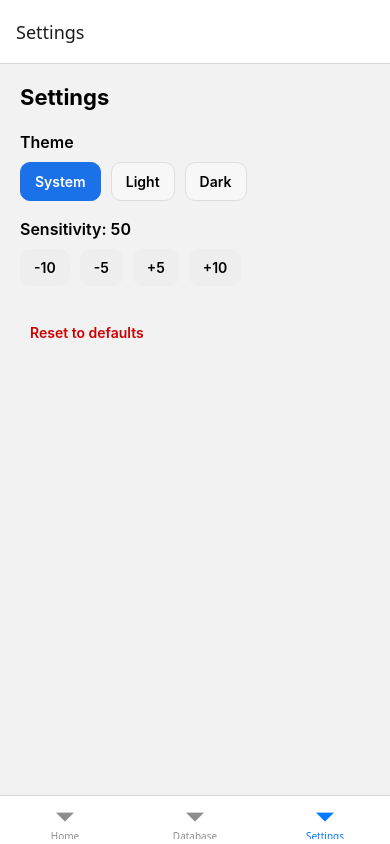
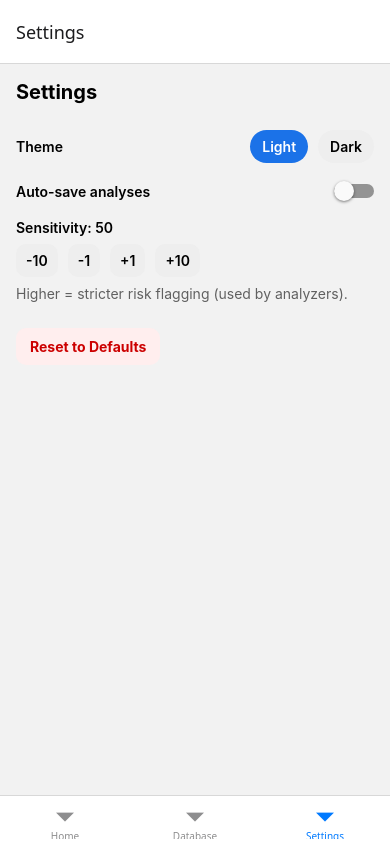
Before and after one commit to Cyamos2/job-scam-detector, a React Native app: screen /Settings in a window 390 px wide. Built offline with nearby package versions, Linux system fonts and the light colour scheme.

Commit message:
fixed SettingsScreen

```diff
--- a/package.json
+++ b/package.json
@@ -23,7 +23,8 @@
     "react-native-gesture-handler": "~2.24.0",
     "react-native-reanimated": "~3.17.4",
     "react-native-safe-area-context": "5.4.0",
-    "react-native-screens": "~4.11.1"
+    "react-native-screens": "~4.11.1",
+    "@react-native-community/slider": "4.5.6"
   },
   "devDependencies": {
     "@babel/core": "^7.25.2",
--- a/src/SettingsProvider.tsx
+++ b/src/SettingsProvider.tsx
@@ -1,72 +1,68 @@
-import React, {
-  createContext,
-  useContext,
-  useEffect,
-  useMemo,
-  useState,
-  ReactNode,
-} from "react";
+import React, { createContext, useContext, useEffect, useMemo, useState } from "react";
 import AsyncStorage from "@react-native-async-storage/async-storage";
 
-export type ThemeMode = "light" | "dark" | "system";
-
-type AppSettings = {
-  theme: ThemeMode;
-  sensitivity: number; // 0..100
-  autoSave: boolean;   // NEW
+export type Settings = {
+  theme: "light" | "dark";
+  sensitivity: number;   // 0–100
+  autoSave: boolean;
 };
 
-type SettingsContextValue = AppSettings & {
-  isHydrated: boolean;
-  setTheme: (t: ThemeMode) => void;
+const DEFAULTS: Settings = { theme: "light", sensitivity: 50, autoSave: false };
+const STORAGE_KEY = "@jsd/settings";
+
+type Ctx = {
+  theme: Settings["theme"];
+  sensitivity: number;
+  autoSave: boolean;
+  loading: boolean;
+  setTheme: (t: Settings["theme"]) => void;
   setSensitivity: (n: number) => void;
-  setAutoSave: (b: boolean) => void; // NEW
+  setAutoSave: (b: boolean) => void;
   resetSettings: () => void;
 };
 
-const STORAGE_KEY = "app.settings.v1";
-const DEFAULTS: AppSettings = { theme: "system", sensitivity: 50, autoSave: false };
+const SettingsContext = createContext<Ctx | undefined>(undefined);
 
-const SettingsContext = createContext<SettingsContextValue | undefined>(undefined);
+export function SettingsProvider({ children }: { children: React.ReactNode }) {
+  const [state, setState] = useState<Settings>(DEFAULTS);
+  const [loading, setLoading] = useState(true);
 
-export const SettingsProvider = ({ children }: { children: ReactNode }) => {
-  const [state, setState] = useState<AppSettings>(DEFAULTS);
-  const [isHydrated, setHydrated] = useState(false);
-
+  // hydrate once
   useEffect(() => {
     (async () => {
       try {
         const raw = await AsyncStorage.getItem(STORAGE_KEY);
-        if (raw) setState((s) => ({ ...s, ...(JSON.parse(raw) as Partial<AppSettings>) }));
-      } finally {
-        setHydrated(true);
-      }
+        if (raw) {
+          const parsed = JSON.parse(raw);
+          setState({ ...DEFAULTS, ...parsed });
+        }
+      } catch {}
+      setLoading(false);
     })();
   }, []);
 
+  // persist whenever state changes (after hydrate)
   useEffect(() => {
-    if (!isHydrated) return;
+    if (loading) return;
     AsyncStorage.setItem(STORAGE_KEY, JSON.stringify(state)).catch(() => {});
-  }, [state, isHydrated]);
+  }, [state, loading]);
 
-  const value = useMemo<SettingsContextValue>(
-    () => ({
-      ...state,
-      isHydrated,
-      setTheme: (t) => setState((s) => ({ ...s, theme: t })),
-      setSensitivity: (n) =>
-        setState((s) => ({ ...s, sensitivity: Math.max(0, Math.min(100, Math.round(n))) })),
-      setAutoSave: (b) => setState((s) => ({ ...s, autoSave: !!b })),
-      resetSettings: () => setState(DEFAULTS),
-    }),
-    [state, isHydrated]
+  const setTheme = (t: Settings["theme"]) => setState(s => ({ ...s, theme: t }));
+  const setSensitivity = (n: number) =>
+    setState(s => ({ ...s, sensitivity: Math.max(0, Math.min(100, Math.round(n))) }));
+  const setAutoSave = (b: boolean) => setState(s => ({ ...s, autoSave: b }));
+  const resetSettings = () => setState(DEFAULTS);
+
+  const value = useMemo(
+    () => ({ ...state, loading, setTheme, setSensitivity, setAutoSave, resetSettings }),
+    [state, loading]
   );
 
   return <SettingsContext.Provider value={value}>{children}</SettingsContext.Provider>;
-};
+}
 
-export const useSettings = () => {
+export function useSettings() {
   const ctx = useContext(SettingsContext);
   if (!ctx) throw new Error("useSettings must be used within a SettingsProvider");
   return ctx;
-};
+}
--- a/src/screens/SettingsScreen.tsx
+++ b/src/screens/SettingsScreen.tsx
@@ -1,77 +1,119 @@
+// src/screens/SettingsScreen.tsx
 import React from "react";
-import { View, Text, StyleSheet, Pressable } from "react-native";
+import { View, Text, StyleSheet, Pressable, Switch } from "react-native";
 import { useSettings } from "../SettingsProvider";
 
 export default function SettingsScreen() {
-  const { theme, sensitivity, setTheme, setSensitivity, resetSettings, isHydrated } = useSettings();
-
-  const bump = (d: number) => setSensitivity(Math.max(0, Math.min(100, sensitivity + d)));
+  const {
+    theme,
+    setTheme,
+    autoSave,
+    setAutoSave,
+    sensitivity,
+    setSensitivity,
+    loading,
+    resetSettings,
+  } = useSettings();
 
   return (
     <View style={styles.container}>
       <Text style={styles.title}>Settings</Text>
-      {!isHydrated && <Text style={styles.muted}>Loading saved settings…</Text>}
+      {loading ? <Text style={styles.muted}>Loading…</Text> : null}
 
-      <View style={styles.section}>
+      {/* Theme */}
+      <View style={styles.rowBetween}>
         <Text style={styles.label}>Theme</Text>
         <View style={styles.row}>
-          <Choice label="System" active={theme === "system"} onPress={() => setTheme("system")} />
-          <Choice label="Light"  active={theme === "light"}  onPress={() => setTheme("light")} />
-          <Choice label="Dark"   active={theme === "dark"}   onPress={() => setTheme("dark")} />
+          <Pressable
+            onPress={() => setTheme("light")}
+            style={[styles.pill, theme === "light" && styles.pillActive]}
+          >
+            <Text
+              style={[styles.pillText, theme === "light" && styles.pillTextActive]}
+            >
+              Light
+            </Text>
+          </Pressable>
+          <Pressable
+            onPress={() => setTheme("dark")}
+            style={[styles.pill, theme === "dark" && styles.pillActive]}
+          >
+            <Text
+              style={[styles.pillText, theme === "dark" && styles.pillTextActive]}
+            >
+              Dark
+            </Text>
+          </Pressable>
         </View>
       </View>
 
-      <View style={styles.section}>
+      {/* Auto-save */}
+      <View style={styles.rowBetween}>
+        <Text style={styles.label}>Auto-save analyses</Text>
+        <Switch value={autoSave} onValueChange={setAutoSave} />
+      </View>
+
+      {/* Sensitivity (no slider, just +/-) */}
+      <View style={{ gap: 8 }}>
         <Text style={styles.label}>Sensitivity: {sensitivity}</Text>
         <View style={styles.row}>
-          <Button label="-10" onPress={() => bump(-10)} />
-          <Button label="-5"  onPress={() => bump(-5)} />
-          <Button label="+5"  onPress={() => bump(+5)} />
-          <Button label="+10" onPress={() => bump(+10)} />
+          <Pressable
+            onPress={() => setSensitivity(Math.max(0, sensitivity - 10))}
+            style={styles.smallBtn}
+          >
+            <Text style={styles.smallBtnText}>-10</Text>
+          </Pressable>
+          <Pressable
+            onPress={() => setSensitivity(Math.max(0, sensitivity - 1))}
+            style={styles.smallBtn}
+          >
+            <Text style={styles.smallBtnText}>-1</Text>
+          </Pressable>
+          <Pressable
+            onPress={() => setSensitivity(Math.min(100, sensitivity + 1))}
+            style={styles.smallBtn}
+          >
+            <Text style={styles.smallBtnText}>+1</Text>
+          </Pressable>
+          <Pressable
+            onPress={() => setSensitivity(Math.min(100, sensitivity + 10))}
+            style={styles.smallBtn}
+          >
+            <Text style={styles.smallBtnText}>+10</Text>
+          </Pressable>
         </View>
+        <Text style={styles.muted}>
+          Higher = stricter risk flagging (used by analyzers).
+        </Text>
       </View>
 
-      <Pressable onPress={resetSettings} style={styles.resetBtn}>
-        <Text style={styles.resetText}>Reset to defaults</Text>
+      {/* Reset */}
+      <Pressable onPress={resetSettings} style={[styles.btn, styles.danger]}>
+        <Text style={[styles.btnText, styles.dangerText]}>Reset to Defaults</Text>
       </Pressable>
     </View>
   );
 }
 
-function Button({ label, onPress }: { label: string; onPress: () => void }) {
-  return (
-    <Pressable onPress={onPress} style={styles.btn}>
-      <Text style={styles.btnText}>{label}</Text>
-    </Pressable>
-  );
-}
-function Choice({ label, active, onPress }: { label: string; active: boolean; onPress: () => void }) {
-  return (
-    <Pressable onPress={onPress} style={[styles.choice, active && styles.choiceActive]}>
-      <Text style={[styles.choiceText, active && styles.choiceTextActive]}>{label}</Text>
-    </Pressable>
-  );
-}
+const styles = StyleSheet.create({
+  container: { flex: 1, padding: 16, gap: 18 },
+  title: { fontSize: 20, fontWeight: "700", marginBottom: 8 },
+  label: { fontWeight: "600" },
+  muted: { opacity: 0.6 },
 
-const styles = StyleSheet.create({
-  container: { flex: 1, padding: 20, gap: 18 },
-  title: { fontSize: 22, fontWeight: "700", marginBottom: 4 },
-  muted: { fontSize: 12, opacity: 0.6 },
-  section: { gap: 10 },
-  label: { fontSize: 16, fontWeight: "600" },
-  row: { flexDirection: "row", gap: 10, flexWrap: "wrap" },
+  row: { flexDirection: "row", gap: 10, alignItems: "center" },
+  rowBetween: { flexDirection: "row", justifyContent: "space-between", alignItems: "center" },
 
-  btn: { paddingHorizontal: 14, paddingVertical: 10, borderRadius: 10, backgroundColor: "#eee" },
-  btnText: { fontWeight: "600" },
+  pill: { paddingHorizontal: 12, paddingVertical: 8, borderRadius: 999, backgroundColor: "#eee" },
+  pillActive: { backgroundColor: "#1b72e8" },
+  pillText: { fontWeight: "600" },
+  pillTextActive: { color: "white" },
 
-  choice: {
-    paddingHorizontal: 14, paddingVertical: 10, borderRadius: 10,
-    borderWidth: 1, borderColor: "#ddd", backgroundColor: "#f7f7f7",
-  },
-  choiceActive: { backgroundColor: "#1b72e8", borderColor: "#1b72e8" },
-  choiceText: { fontWeight: "600" },
-  choiceTextActive: { color: "white" },
+  smallBtn: { backgroundColor: "#eee", borderRadius: 10, paddingHorizontal: 10, paddingVertical: 8 },
+  smallBtnText: { fontWeight: "600" },
 
-  resetBtn: { marginTop: 10, padding: 10, alignSelf: "flex-start" },
-  resetText: { color: "#c00", fontWeight: "600" },
+  btn: { marginTop: 8, alignSelf: "flex-start", borderRadius: 10, paddingHorizontal: 14, paddingVertical: 10 },
+  btnText: { fontWeight: "700" },
+  danger: { backgroundColor: "#fee" },
+  dangerText: { color: "#c00" },
 });
```
Also changed, not shown: 1 other file (tests, documents, lock files or other folders).
